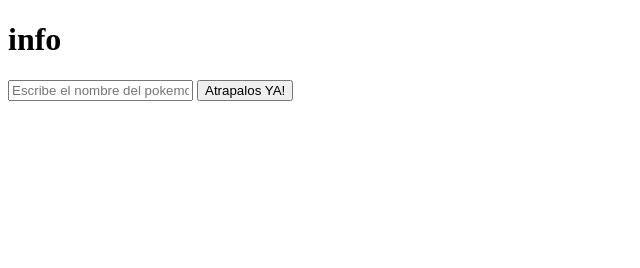
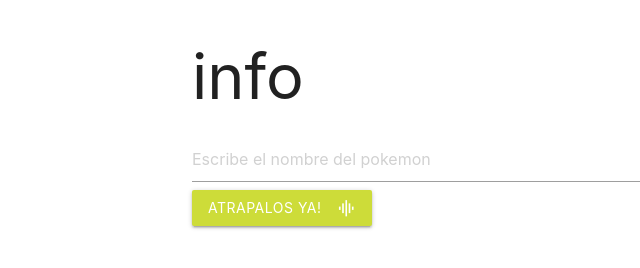
Before and after one commit to edwinmgallego/caseria-de-pokemones-js-talento-tech, a plain HTML site: page index.html in a window 1280 px wide. Shown: the whole page, without its empty margins (0-640 px from the left). Drawn offline with nearby package versions, Linux system fonts and the light colour scheme.

Commit message:
implementacion de materialize

```diff
--- a/index.html
+++ b/index.html
@@ -1,20 +1,36 @@
 <!DOCTYPE html>
 <html lang="en">
-<head>
-    <meta charset="UTF-8">
-    <meta name="viewport" content="width=device-width, initial-scale=1.0">
-    <link rel="stylesheet" href="/css/style.css">
+  <head>
+    <meta charset="UTF-8" />
+    <meta name="viewport" content="width=device-width, initial-scale=1.0" />
+    <link rel="stylesheet" href="/css/style.css" />
+    <!-- Compiled and minified CSS -->
+    <link
+      href="https://fonts.googleapis.com/icon?family=Material+Icons"
+      rel="stylesheet"
+    />
+    <link
+      rel="stylesheet"
+      href="https://cdnjs.cloudflare.com/ajax/libs/materialize/1.0.0/css/materialize.min.css"
+    />
     <title>Document</title>
-</head>
-<body>
+  </head>
+  <body>
+    <div class="container">
+      <h1>info</h1>
+      <input
+        type="text"
+        id="pokemon-name"
+        placeholder="Escribe el nombre del pokemon"
+      />
+      <a class="waves-effect lime btn" onclick="fetchPokemon()"
+        ><i class="material-icons right">graphic_eq</i>Atrapalos YA!</a
+      >
 
-    <div class="container">
-
-        <h1>info</h1>
-        <input type="text" id="pokemon-name" placeholder="Escribe el nombre del pokemon">
-        <button onclick="fetchPokemon()" >Atrapalos YA!</button>
-        <div  id="pokemon-info"></div>
+      <div id="pokemon-info"></div>
     </div>
-   <script src="/js/main.js"></script>
-</body>
+    <!-- Compiled and minified JavaScript -->
+    <script src="https://cdnjs.cloudflare.com/ajax/libs/materialize/1.0.0/js/materialize.min.js"></script>
+    <script src="/js/main.js"></script>
+  </body>
 </html>
```
